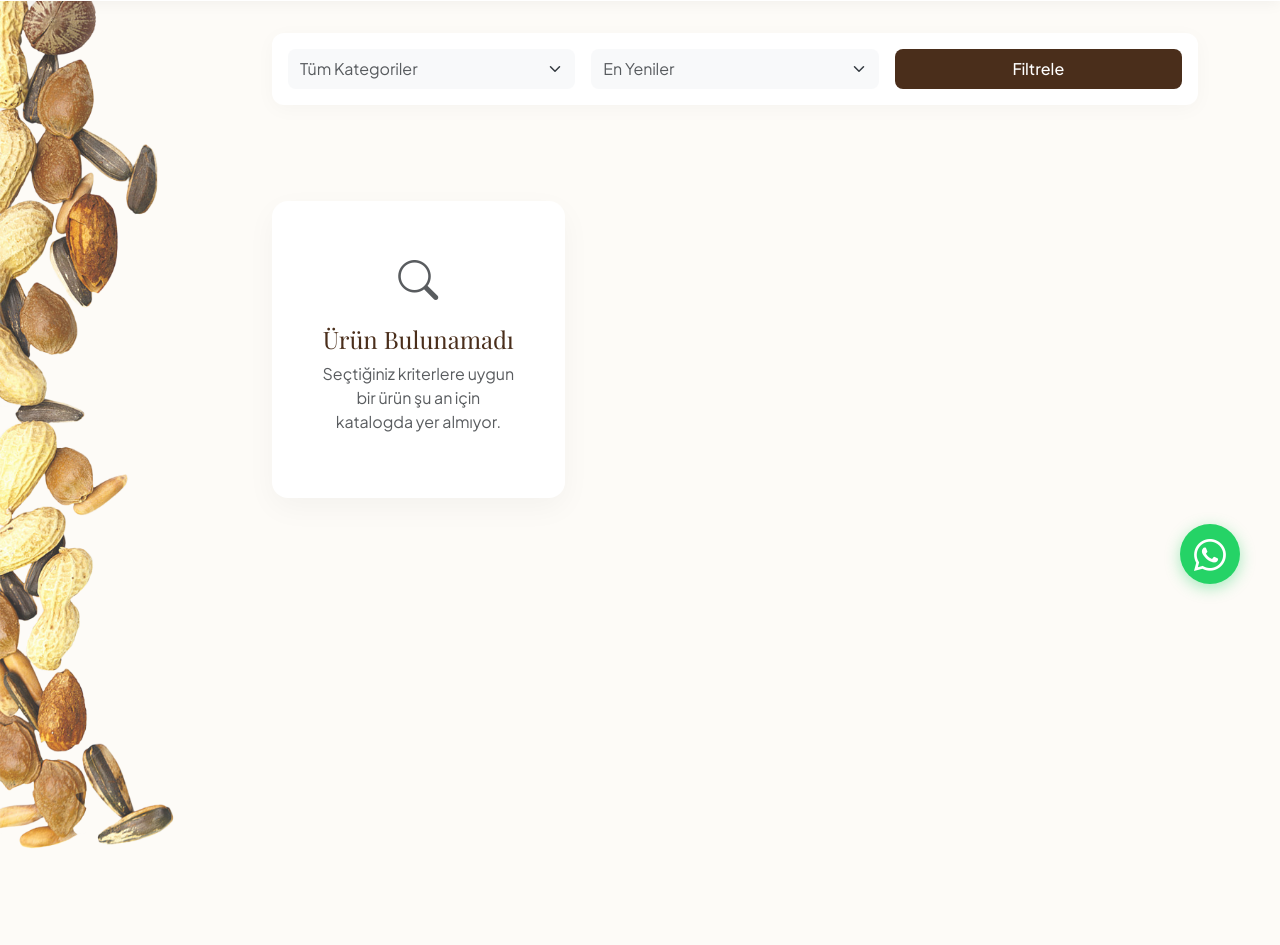
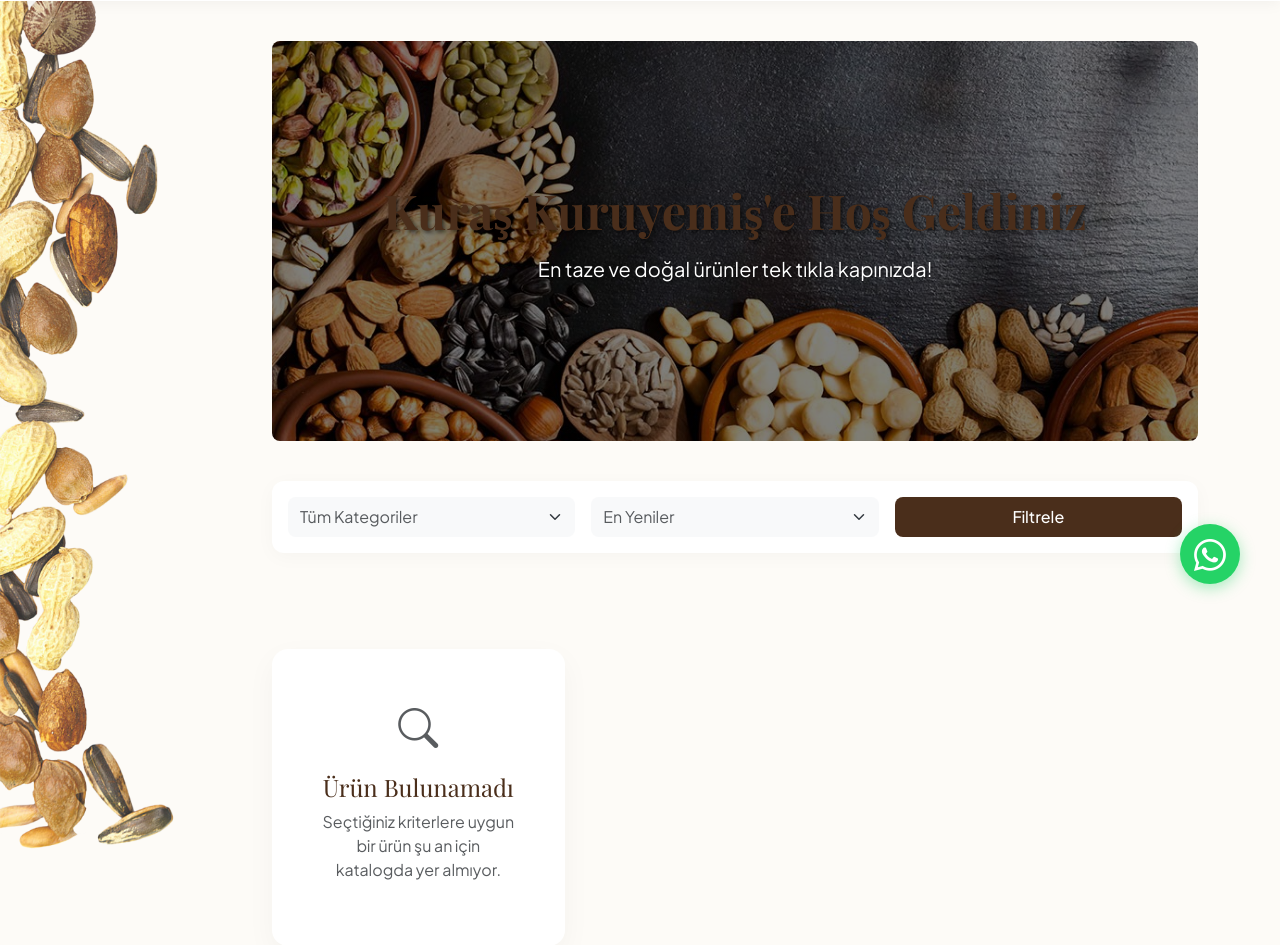
Before and after one commit to strip43weathers/kuraskuruyemis, a Django app: page / in a window 1280 px wide. Shown: the part 176-1121 px from the top of the page. Run offline with Django 5.2, Linux system fonts and the light colour scheme; data that the repository does not hold is empty; some web fonts are replaced.

Commit message:
tasarim13

```diff
--- a/templates/products/public_detail.html
+++ b/templates/products/public_detail.html
@@ -39,10 +39,6 @@
                     <div class="me-3">
                         <i class="bi bi-info-circle fs-3" style="color: var(--brand-accent);"></i>
                     </div>
-                    <div>
-                        <h6 class="fw-bold mb-1">Toptan Fiyatlandırma</h6>
-                        <p class="small text-muted mb-0">Bu ürünün fiyatlarını görmek ve sipariş vermek için <a href="{% url 'login' %}" class="text-decoration-none fw-bold" style="color: var(--brand-primary);">bayi girişi</a> yapmalısınız.</p>
-                    </div>
                 </div>
             </div>
         </div>
--- a/templates/products/public_list.html
+++ b/templates/products/public_list.html
@@ -1,7 +1,37 @@
 {% extends "public_base.html" %}
+{% load static %}
 
 {% block content %}
 <style>
+    .hero-section {
+        /* Arka plan görselini burada tanımlıyoruz. Üzerine okunabilirliği artırmak için hafif siyah bir filtre (gradient) ekledim. */
+        background-image: linear-gradient(rgba(0, 0, 0, 0.5), rgba(0, 0, 0, 0.5)), url('{% static "img/hero.png" %}');
+        background-size: cover;
+        background-position: center;
+        background-repeat: no-repeat;
+        height: 400px; /* Yüksekliği dilediğin gibi artırıp azaltabilirsin */
+        display: flex;
+        flex-direction: column;
+        align-items: center;
+        justify-content: center;
+        text-align: center;
+        color: #ffffff; /* Yazı rengi beyaz */
+        margin-bottom: 40px; /* Altındaki ürün listesiyle arasındaki boşluk */
+        border-radius: 8px; /* İsteğe bağlı: Köşeleri hafif yuvarlatır */
+    }
+
+    .hero-section h1 {
+        font-size: 3rem;
+        font-weight: 700;
+        margin-bottom: 15px;
+        text-shadow: 2px 2px 4px rgba(0,0,0,0.6); /* Yazıya gölge vererek belirginleştirir */
+    }
+
+    .hero-section p {
+        font-size: 1.25rem;
+        text-shadow: 1px 1px 3px rgba(0,0,0,0.6);
+    }
+
     .product-card {
         transition: transform 0.3s ease, box-shadow 0.3s ease;
         border-radius: 12px;
@@ -44,6 +74,12 @@
         box-shadow: 0 4px 20px rgba(0,0,0,0.03);
     }
 </style>
+
+<!-- Hero Alanı -->
+<div class="hero-section mt-3">
+    <h1>Kuraş Kuruyemiş'e Hoş Geldiniz</h1>
+    <p>En taze ve doğal ürünler tek tıkla kapınızda!</p>
+</div>
 
 <div class="filter-bar p-3 mb-5 mt-2">
     <form method="GET" action="{% url 'home' %}" class="row g-3 align-items-center">
```
Also changed, not shown: static/img/hero.png (added).
